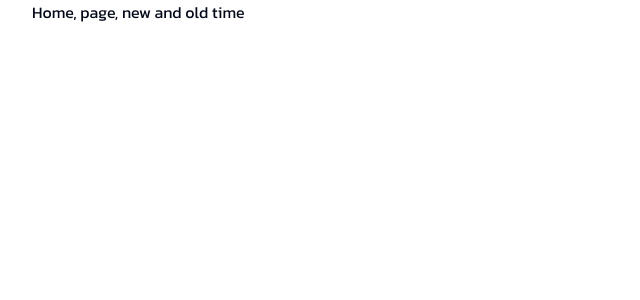
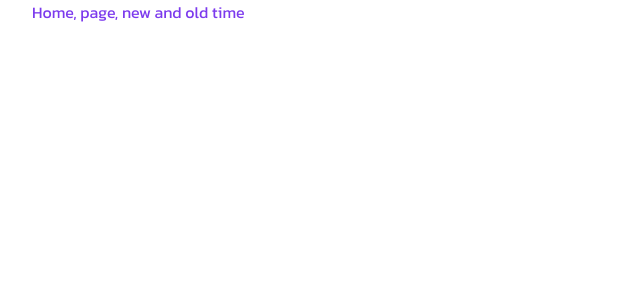
Before and after one commit to hash-engineers/pulse, a Next.js app in the folder frontend/: page / in a window 1280 px wide. Shown: the top 300 px of the page, without its empty margins (0-640 px from the left). Built offline with nearby package versions, Linux system fonts and the light colour scheme.

Commit message:
style: set the theme

```diff
--- a/frontend/app/globals.css
+++ b/frontend/app/globals.css
@@ -5,57 +5,47 @@
 @layer base {
   :root {
     --background: 0 0% 100%;
-    --foreground: 222.2 84% 4.9%;
+    --foreground: 224 71.4% 4.1%;
     --card: 0 0% 100%;
-    --card-foreground: 222.2 84% 4.9%;
+    --card-foreground: 224 71.4% 4.1%;
     --popover: 0 0% 100%;
-    --popover-foreground: 222.2 84% 4.9%;
-    --primary: 222.2 47.4% 11.2%;
-    --primary-foreground: 210 40% 98%;
-    --secondary: 210 40% 96.1%;
-    --secondary-foreground: 222.2 47.4% 11.2%;
-    --muted: 210 40% 96.1%;
-    --muted-foreground: 215.4 16.3% 46.9%;
-    --accent: 210 40% 96.1%;
-    --accent-foreground: 222.2 47.4% 11.2%;
+    --popover-foreground: 224 71.4% 4.1%;
+    --primary: 262.1 83.3% 57.8%;
+    --primary-foreground: 210 20% 98%;
+    --secondary: 220 14.3% 95.9%;
+    --secondary-foreground: 220.9 39.3% 11%;
+    --muted: 220 14.3% 95.9%;
+    --muted-foreground: 220 8.9% 46.1%;
+    --accent: 220 14.3% 95.9%;
+    --accent-foreground: 220.9 39.3% 11%;
     --destructive: 0 84.2% 60.2%;
-    --destructive-foreground: 210 40% 98%;
-    --border: 214.3 31.8% 91.4%;
-    --input: 214.3 31.8% 91.4%;
-    --ring: 222.2 84% 4.9%;
+    --destructive-foreground: 210 20% 98%;
+    --border: 220 13% 91%;
+    --input: 220 13% 91%;
+    --ring: 262.1 83.3% 57.8%;
     --radius: 0.5rem;
-    --chart-1: 12 76% 61%;
-    --chart-2: 173 58% 39%;
-    --chart-3: 197 37% 24%;
-    --chart-4: 43 74% 66%;
-    --chart-5: 27 87% 67%;
   }
 
   .dark {
-    --background: 222.2 84% 4.9%;
-    --foreground: 210 40% 98%;
-    --card: 222.2 84% 4.9%;
-    --card-foreground: 210 40% 98%;
-    --popover: 222.2 84% 4.9%;
-    --popover-foreground: 210 40% 98%;
-    --primary: 210 40% 98%;
-    --primary-foreground: 222.2 47.4% 11.2%;
-    --secondary: 217.2 32.6% 17.5%;
-    --secondary-foreground: 210 40% 98%;
-    --muted: 217.2 32.6% 17.5%;
-    --muted-foreground: 215 20.2% 65.1%;
-    --accent: 217.2 32.6% 17.5%;
-    --accent-foreground: 210 40% 98%;
+    --background: 224 71.4% 4.1%;
+    --foreground: 210 20% 98%;
+    --card: 224 71.4% 4.1%;
+    --card-foreground: 210 20% 98%;
+    --popover: 224 71.4% 4.1%;
+    --popover-foreground: 210 20% 98%;
+    --primary: 263.4 70% 50.4%;
+    --primary-foreground: 210 20% 98%;
+    --secondary: 215 27.9% 16.9%;
+    --secondary-foreground: 210 20% 98%;
+    --muted: 215 27.9% 16.9%;
+    --muted-foreground: 217.9 10.6% 64.9%;
+    --accent: 215 27.9% 16.9%;
+    --accent-foreground: 210 20% 98%;
     --destructive: 0 62.8% 30.6%;
-    --destructive-foreground: 210 40% 98%;
-    --border: 217.2 32.6% 17.5%;
-    --input: 217.2 32.6% 17.5%;
-    --ring: 212.7 26.8% 83.9%;
-    --chart-1: 220 70% 50%;
-    --chart-2: 160 60% 45%;
-    --chart-3: 30 80% 55%;
-    --chart-4: 280 65% 60%;
-    --chart-5: 340 75% 55%;
+    --destructive-foreground: 210 20% 98%;
+    --border: 215 27.9% 16.9%;
+    --input: 215 27.9% 16.9%;
+    --ring: 263.4 70% 50.4%;
   }
 }
 
--- a/frontend/app/layout.tsx
+++ b/frontend/app/layout.tsx
@@ -1,5 +1,5 @@
+import './globals.css';
 import { cn } from '@/lib/utils';
-import './globals.css';
 import type { Metadata } from 'next';
 import { Kanit as Font } from 'next/font/google';
 
--- a/frontend/app/page.tsx
+++ b/frontend/app/page.tsx
@@ -1,3 +1,3 @@
 export default function Home() {
-  return <div>Home, page, new and old time</div>;
+  return <div className="text-primary">Home, page, new and old time</div>;
 }
```
